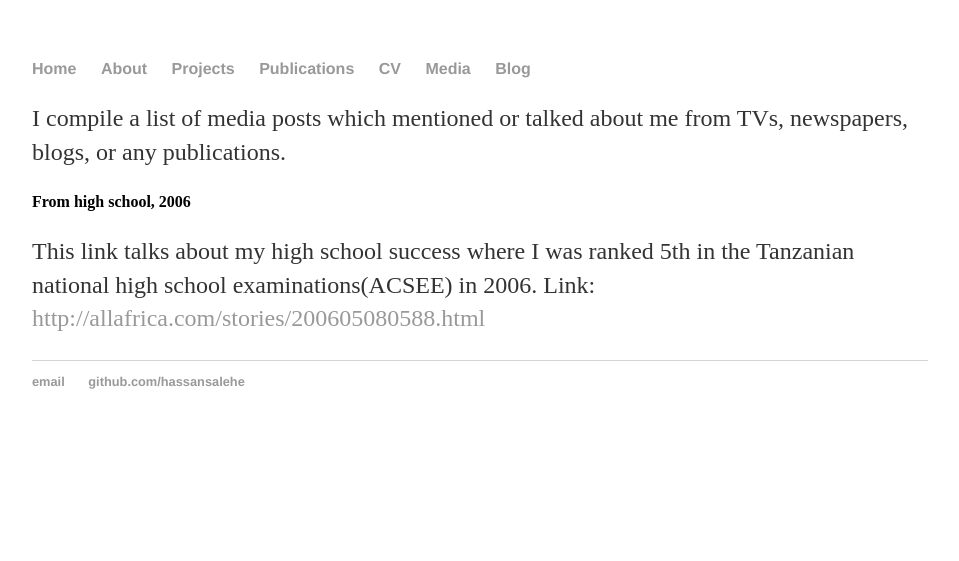
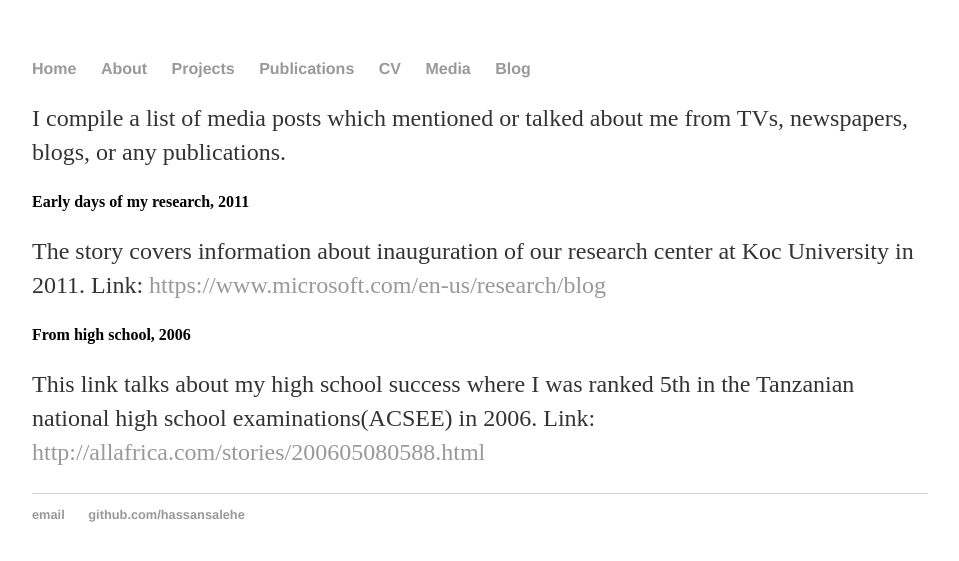
Before and after one commit to hassansalehe/hassansalehe.github.io, a Jekyll site: the page built from media/index.md, in a window 1280 px wide. Shown: the top 561 px of the page, without its empty margins (160-1119 px from the left). Built offline with Jekyll 4.4.1, drawn with Linux system fonts in a browser that asks for light colours; our own code applies the rules of GitHub Pages for plain Markdown files.

Commit message:
Update index.md

```diff
--- a/media/index.md
+++ b/media/index.md
@@ -1,5 +1,8 @@
 I compile a list of media posts which mentioned or talked about me from TVs, newspapers, blogs,
 or any publications.
+
+#### Early days of my research, 2011
+The story covers information about inauguration of our research center at Koc University in 2011. Link: [https://www.microsoft.com/en-us/research/blog](https://www.microsoft.com/en-us/research/blog/creating-better-software-for-next-generation-computer-architectures/)
 
 #### From high school, 2006
 This link talks about my high school success where I was ranked 5th in
```
